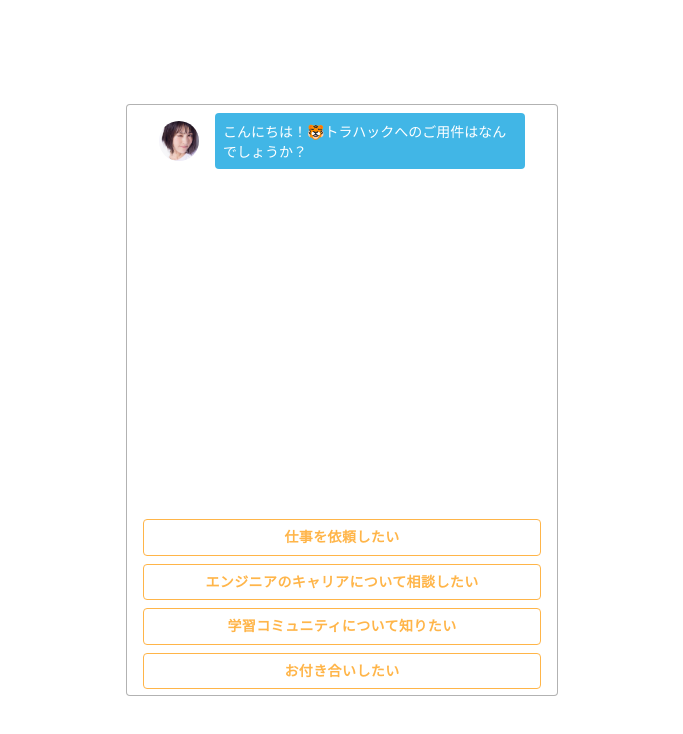
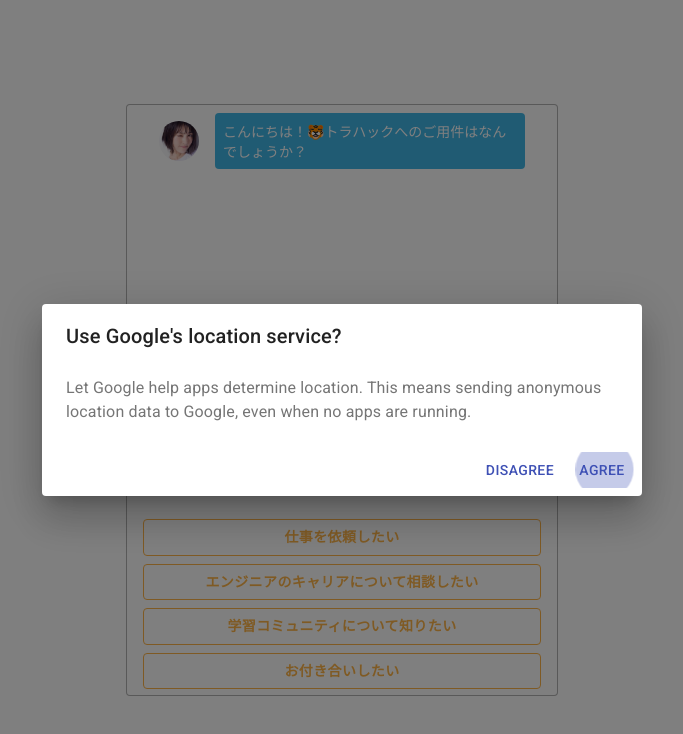
Before and after one commit to applego/torazemi2-chatbot-demo, a React (Create React App) app: page / in a window 1280 px wide. Shown: the top 734 px of the page, without its empty margins (298-981 px from the left). Built offline with nearby package versions, Linux system fonts and the light colour scheme.

Commit message:
FormDialogコンポーネント（MUI）を追加、App.jsxのthis.stateのopenを使用

```diff
--- a/src/App.jsx
+++ b/src/App.jsx
@@ -3,6 +3,7 @@
 import defaultDataset from './dataset';
 import './assets/styles/style.css';
 import { AnswersList, Chats } from './components/index';
+import FormDialog from './components/Forms/FormDialog';
 
 class App extends React.Component {
   constructor(props) {
@@ -12,9 +13,11 @@
       chats: [],
       currentId: "init",
       dataset: defaultDataset,
-      open: false
+      open: open
     }
     this.selectAnswer = this.selectAnswer.bind(this);
+    this.handleClickOpen = this.handleClickOpen.bind(this);
+    this.handleClose = this.handleClose.bind(this);
   }
 
   displayNextQuestion = (nextQuestionId) => {
@@ -59,6 +62,14 @@
     }
   }
 
+  handleClickOpen = () => {
+    this.setState({ open: true });
+  }
+
+  handleClose = () => {
+    this.setState({ open: false });
+  }
+
   // コンポーネントが初期化して最初のrender後に何かしら副作用のある処理をしたい時
   componentDidMount() {
     const initAnswer = "";
@@ -79,6 +90,7 @@
         <div className="c-box">
           <Chats chats={this.state.chats} />
           <AnswersList answers={this.state.answers} select={this.selectAnswer} />
+          <FormDialog open={this.state.open} handleClose={this.handleClose} />
         </div>
       </section>
     );
--- /dev/null
+++ b/src/components/Forms/FormDialog.jsx
@@ -0,0 +1,40 @@
+import React from 'react';
+import Button from '@material-ui/core/Button';
+import Dialog from '@material-ui/core/Dialog';
+import DialogActions from '@material-ui/core/DialogActions';
+import DialogContent from '@material-ui/core/DialogContent';
+import DialogContentText from '@material-ui/core/DialogContentText';
+import DialogTitle from '@material-ui/core/DialogTitle';
+
+export default class FormDialog extends React.Component {
+  constructor(props) {
+    super(props);
+  }
+
+  render() {
+    return (
+      <Dialog
+        open={this.props.open}
+        onClose={this.props.handleClose}
+        aria-labelledby="alert-dialog-title"
+        aria-describedby="alert-dialog-description"
+      >
+        <DialogTitle id="alert-dialog-title">{"Use Google's location service?"}</DialogTitle>
+        <DialogContent>
+          <DialogContentText id="alert-dialog-description">
+            Let Google help apps determine location. This means sending anonymous location data to
+            Google, even when no apps are running.
+          </DialogContentText>
+        </DialogContent>
+        <DialogActions>
+          <Button onClick={this.props.handleClose} color="primary">
+            Disagree
+          </Button>
+          <Button onClick={this.props.handleClose} color="primary" autoFocus>
+            Agree
+          </Button>
+        </DialogActions>
+      </Dialog>
+    )
+  }
+}
```
